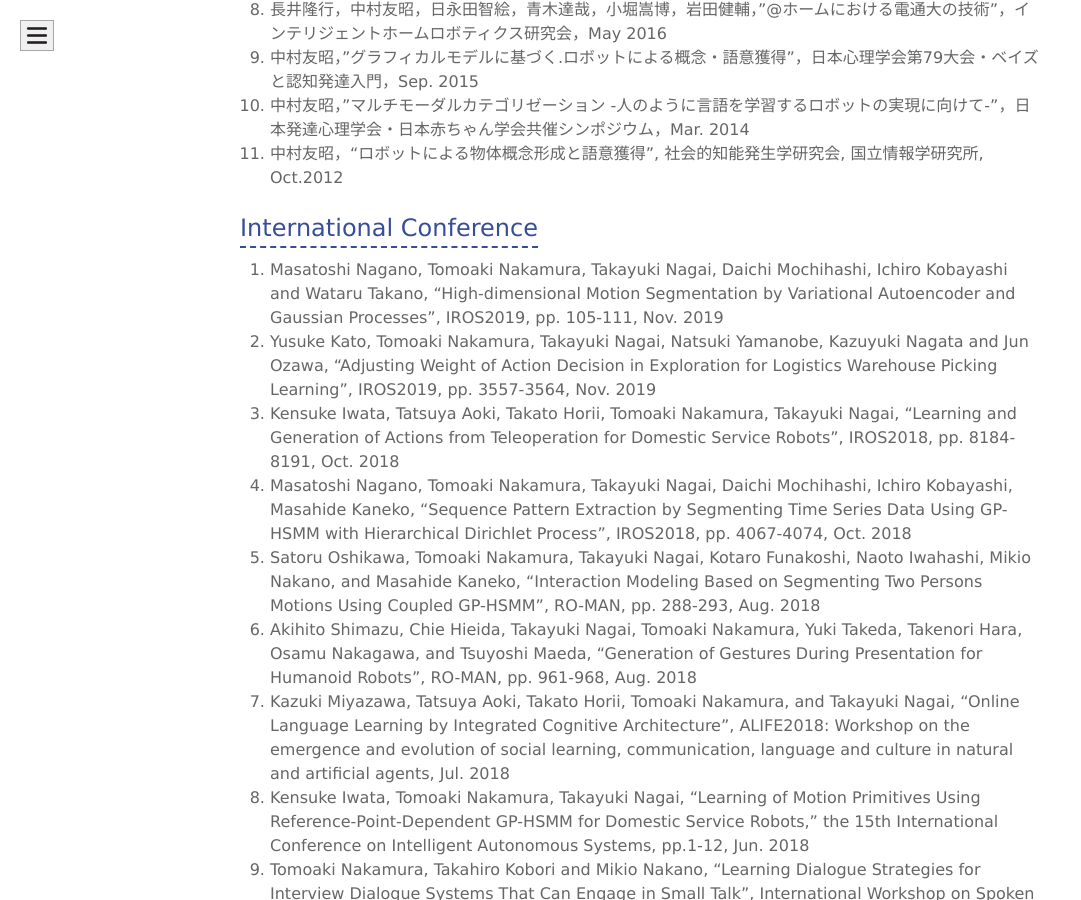
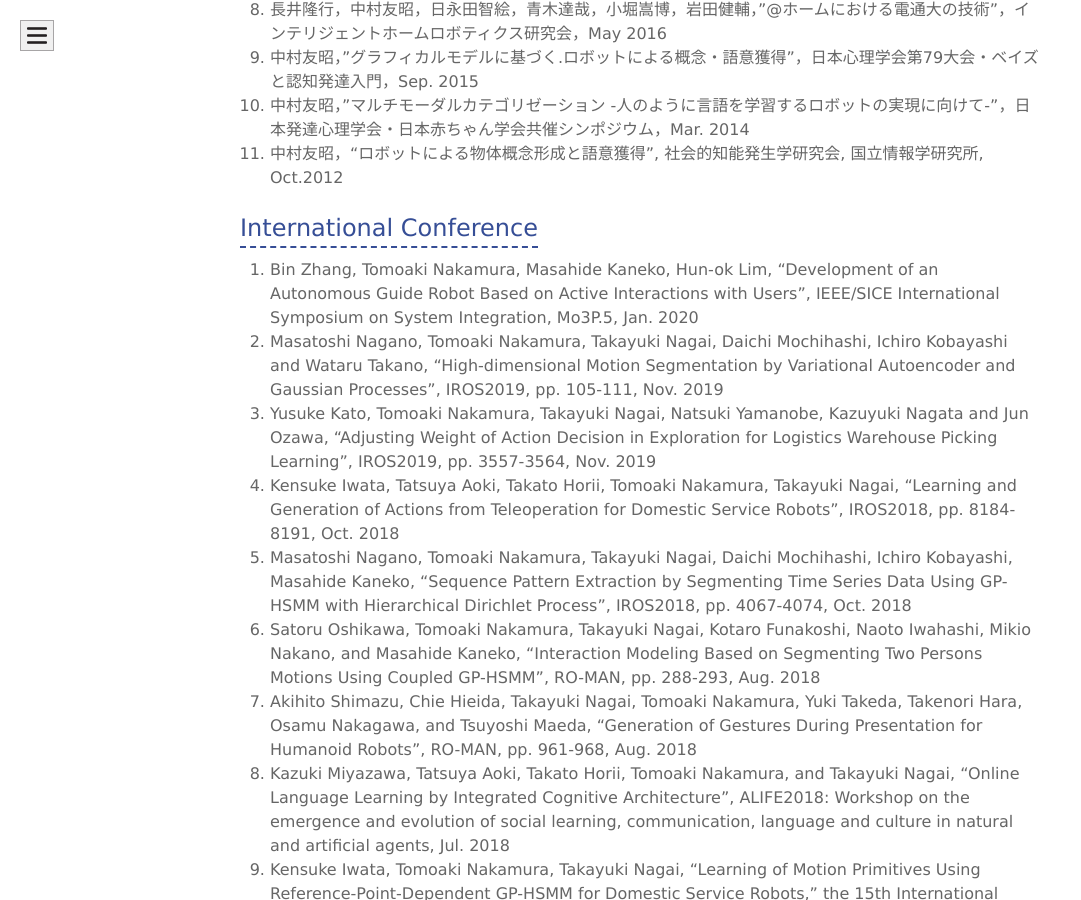
Before and after one commit to naka-lab/naka-lab.github.io, a Jekyll site: the page built from subpages/pub.md, in a window 1280 px wide and 900 px high, scrolled down 3683 px. Shown: the whole window, without its empty margins (0-1081 px from the left). Built offline with Jekyll 4.4.1, drawn with Linux system fonts in a browser that asks for light colours.

Commit message:
Update pub.md

```diff
--- a/subpages/pub.md
+++ b/subpages/pub.md
@@ -69,6 +69,7 @@ layout: default
 
 
 ## International Conference
+1. Bin Zhang, Tomoaki Nakamura, Masahide Kaneko, Hun-ok Lim, "Development of an Autonomous Guide Robot Based on Active Interactions with Users", IEEE/SICE International Symposium on System Integration, Mo3P.5, Jan. 2020
 1. Masatoshi Nagano, Tomoaki Nakamura, Takayuki Nagai, Daichi Mochihashi, Ichiro Kobayashi and Wataru Takano, "High-dimensional Motion Segmentation by Variational Autoencoder and Gaussian Processes", IROS2019, pp. 105-111, Nov. 2019
 1. Yusuke Kato, Tomoaki Nakamura, Takayuki Nagai, Natsuki Yamanobe, Kazuyuki Nagata and Jun Ozawa, "Adjusting Weight of Action Decision in Exploration for Logistics Warehouse Picking Learning", IROS2019, pp. 3557-3564, Nov. 2019
 1. Kensuke Iwata, Tatsuya Aoki, Takato Horii, Tomoaki Nakamura, Takayuki Nagai, "Learning and Generation of Actions from Teleoperation for Domestic Service Robots", IROS2018, pp. 8184-8191, Oct. 2018
```
